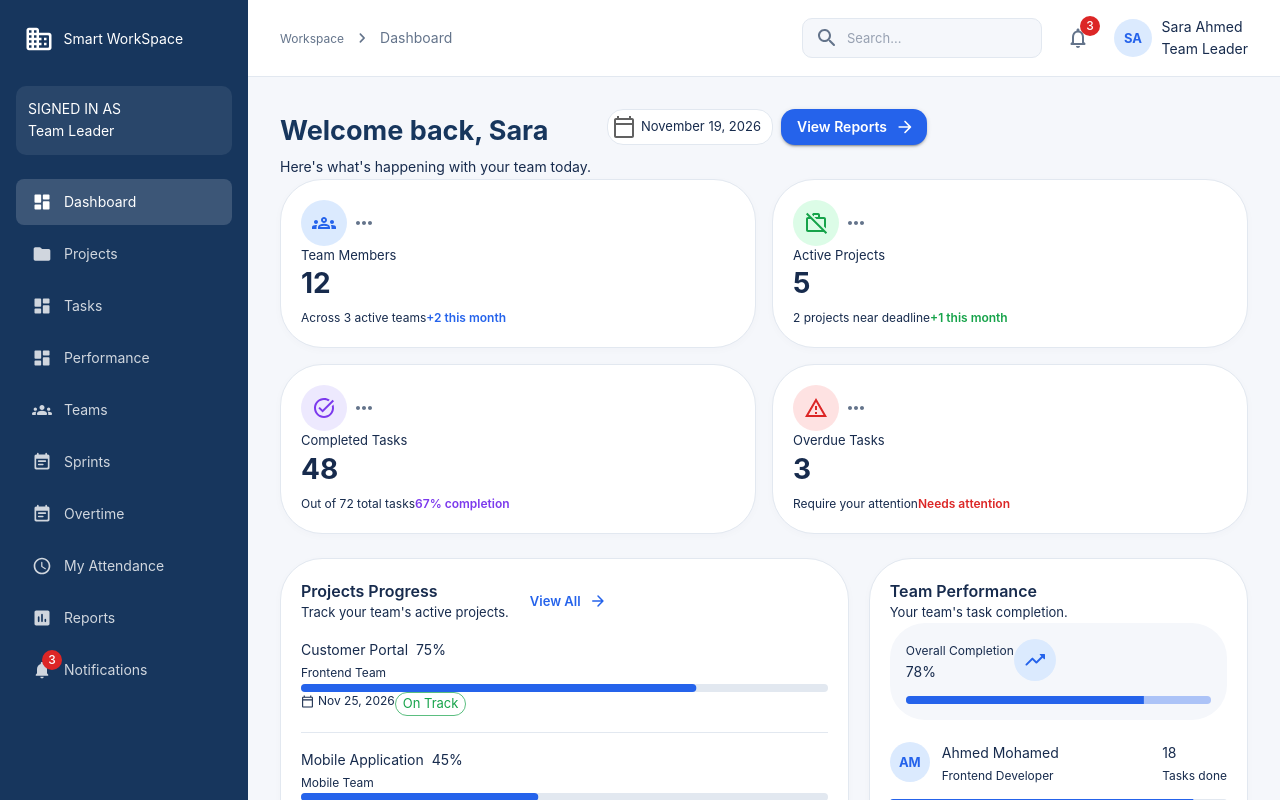
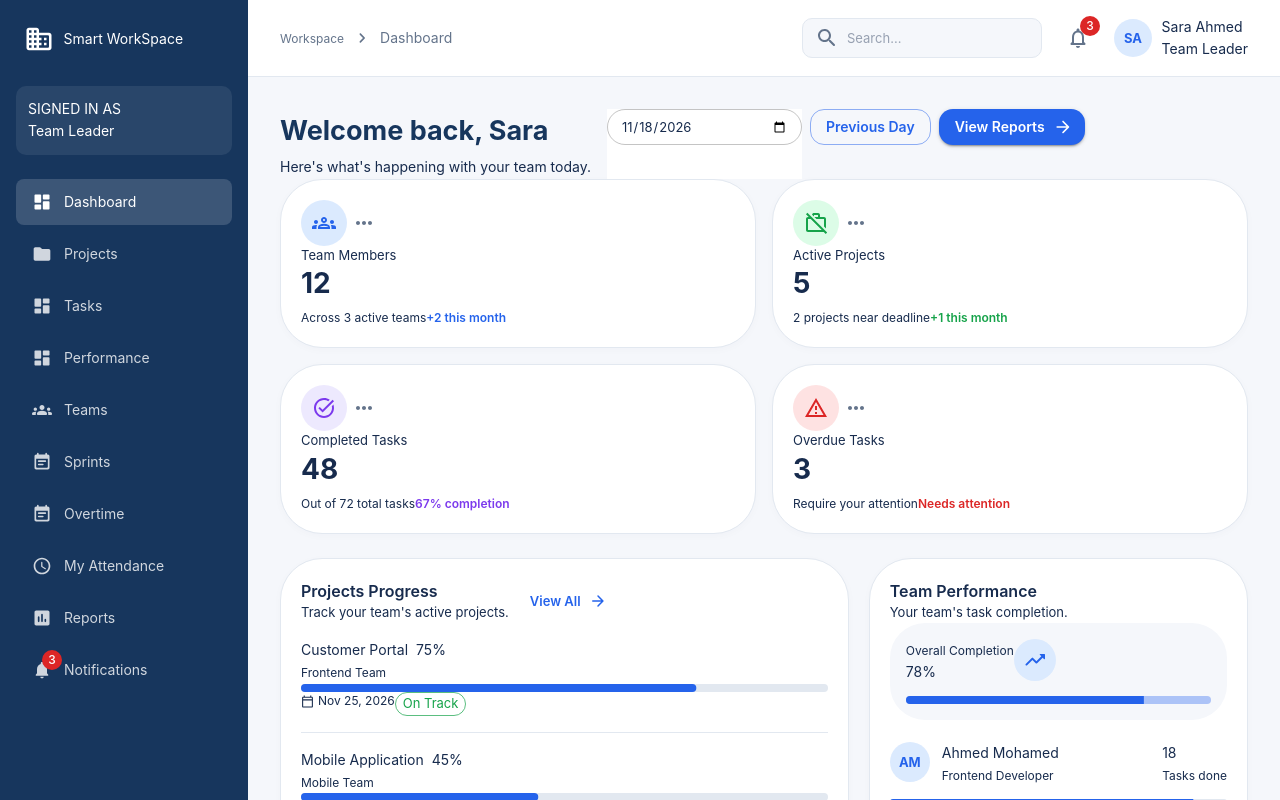
Before and after one commit to ts199075-dotcom/Smart-Work-Pluse-System, a React app: page /dashboard in a window 1280 px wide. Shown: the top 800 px of the page. Built offline with nearby package versions, Linux system fonts and the light colour scheme; the HTML template or start-up script is replaced by a standard one.

Commit message:
Update team leader dashboard date picker

```diff
--- a/src/features/team-leader/dashboard/TeamLeaderDashboard.jsx
+++ b/src/features/team-leader/dashboard/TeamLeaderDashboard.jsx
@@ -1,7 +1,7 @@
+
 /* eslint-disable no-unused-vars */
 
 import { useState } from "react";
-
 import {
   Box,
   Paper,
@@ -19,11 +19,11 @@ import {
   TableContainer,
   TableHead,
   TableRow,
+  TextField,
 } from "@mui/material";
 
 import {
   GroupsOutlined,
-  WorkOutlined,
   TaskAltOutlined,
   WarningAmberOutlined,
   TrendingUpRounded,
@@ -34,6 +34,8 @@ import {
   CalendarTodayOutlined,
   WorkOffOutlined,
 } from "@mui/icons-material";
+
+import { useNavigate } from "react-router-dom";
 
 // Dashboard Statistics
 const overviewData = [
@@ -232,6 +234,28 @@ const cardStyle = {
   borderColor: "divider",
   borderRadius: 3,
   boxShadow: "0 2px 8px rgba(23, 54, 93, 0.025)",
+};
+
+// Date Helpers
+const getCurrentDate = () => {
+  const date = new Date();
+  date.setHours(0, 0, 0, 0);
+  return date;
+};
+
+const formatDate = (date) =>
+  date.toLocaleDateString("en-US", {
+    month: "long",
+    day: "numeric",
+    year: "numeric",
+  });
+
+const formatInputDate = (date) => {
+  const year = date.getFullYear();
+  const month = String(date.getMonth() + 1).padStart(2, "0");
+  const day = String(date.getDate()).padStart(2, "0");
+
+  return `${year}-${month}-${day}`;
 };
 
 // Section Header
@@ -527,9 +551,7 @@ function TasksTable() {
               </TableCell>
 
               <TableCell>
-                <Typography fontSize={13}>
-                  {task.assignee}
-                </Typography>
+                <Typography fontSize={13}>{task.assignee}</Typography>
               </TableCell>
 
               <TableCell>
@@ -566,11 +588,7 @@ function TasksTable() {
 function ApprovalItem({ approval, onApprove, onReject }) {
   return (
     <Box sx={{ py: 2 }}>
-      <Stack
-        direction="row"
-        alignItems="flex-start"
-        spacing={1.5}
-      >
+      <Stack direction="row" alignItems="flex-start" spacing={1.5}>
         <Avatar
           sx={{
             width: 38,
@@ -707,6 +725,41 @@ function ActivityItem({ activity, isLast }) {
 // Main Dashboard
 function TeamLeaderDashboard() {
   const [approvals, setApprovals] = useState(initialApprovals);
+  const navigate = useNavigate();
+
+  const today = getCurrentDate();
+
+  const [selectedDate, setSelectedDate] = useState(() => getCurrentDate());
+
+  const isCurrentDay =
+    selectedDate.toDateString() === today.toDateString();
+
+  const goToPreviousDay = () => {
+    setSelectedDate((current) => {
+      const previousDay = new Date(current);
+      previousDay.setDate(previousDay.getDate() - 1);
+      return previousDay;
+    });
+  };
+
+  const goToCurrentDay = () => {
+    setSelectedDate(getCurrentDate());
+  };
+
+  const handleDateChange = (event) => {
+    const value = event.target.value;
+
+    if (!value) return;
+
+    const [year, month, day] = value.split("-").map(Number);
+    const newDate = new Date(year, month - 1, day);
+
+    newDate.setHours(0, 0, 0, 0);
+
+    if (newDate <= today) {
+      setSelectedDate(newDate);
+    }
+  };
 
   const handleApprove = (id) => {
     setApprovals((current) =>
@@ -722,7 +775,6 @@ function TeamLeaderDashboard() {
 
   return (
     <Box sx={{ width: "100%" }}>
-
       {/* Welcome Header */}
       <Stack
         direction={{ xs: "column", sm: "row" }}
@@ -748,21 +800,71 @@ function TeamLeaderDashboard() {
           </Typography>
         </Box>
 
-        <Stack direction="row" spacing={1} alignItems="center">
-          <Chip
-            icon={<CalendarTodayOutlined />}
-            label="November 19, 2026"
-            variant="outlined"
+        <Stack
+          direction="row"
+          spacing={1}
+          alignItems="center"
+          flexWrap="wrap"
+          useFlexGap
+        >
+          <TextField
+            type="date"
+            size="small"
+            value={formatInputDate(selectedDate)}
+            onChange={handleDateChange}
+            slotProps={{
+              htmlInput: {
+                max: formatInputDate(today),
+              },
+            }}
             sx={{
+              width: 195,
               bgcolor: "#FFFFFF",
-              borderColor: "divider",
-              height: 36,
+              "& .MuiOutlinedInput-root": {
+                height: 36,
+                borderRadius: 2,
+                fontSize: 13,
+              },
+              "& .MuiInputBase-input": {
+                py: 0.5,
+              },
             }}
           />
 
           <Button
+            variant="outlined"
+            onClick={goToPreviousDay}
+            disabled={
+              selectedDate.getTime() <=
+              new Date(1900, 0, 1).getTime()
+            }
+            sx={{
+              height: 36,
+              textTransform: "none",
+              whiteSpace: "nowrap",
+            }}
+          >
+            Previous Day
+          </Button>
+
+          {!isCurrentDay && (
+            <Button
+              size="small"
+              onClick={goToCurrentDay}
+              sx={{
+                height: 36,
+                textTransform: "none",
+                whiteSpace: "nowrap",
+              }}
+            >
+              Current Day
+            </Button>
+          )}
+
+          <Button
             variant="contained"
             endIcon={<ArrowForwardRounded />}
+            onClick={() => navigate("/reports")}
             sx={{
               height: 36,
               px: 2,
@@ -813,6 +915,7 @@ function TeamLeaderDashboard() {
               <Button
                 size="small"
                 endIcon={<ArrowForwardRounded />}
+                onClick={() => navigate("/projects")}
                 sx={{ whiteSpace: "nowrap" }}
               >
                 View All
@@ -823,7 +926,6 @@ function TeamLeaderDashboard() {
           {projects.map((project, index) => (
             <Box key={project.name}>
               <ProjectCard project={project} />
-
               {index !== projects.length - 1 && <Divider />}
             </Box>
           ))}
@@ -854,7 +956,11 @@ function TeamLeaderDashboard() {
                   Overall Completion
                 </Typography>
 
-                <Typography fontSize={27} fontWeight={700} color="primary.main">
+                <Typography
+                  fontSize={27}
+                  fontWeight={700}
+                  color="primary.main"
+                >
                   78%
                 </Typography>
               </Box>
@@ -885,7 +991,6 @@ function TeamLeaderDashboard() {
           {teamPerformance.map((member, index) => (
             <Box key={member.name}>
               <TeamMemberItem member={member} index={index} />
-
               {index !== teamPerformance.length - 1 && <Divider />}
             </Box>
           ))}
@@ -893,10 +998,7 @@ function TeamLeaderDashboard() {
       </Box>
 
       {/* Tasks Overview */}
-      <Paper
-        elevation={0}
-        sx={{ ...cardStyle, mb: 3 }}
-      >
+      <Paper elevation={0} sx={{ ...cardStyle, mb: 3 }}>
         <SectionHeader
           title="Tasks Overview"
           subtitle="Monitor your team's latest tasks and deadlines."
@@ -904,6 +1006,7 @@ function TeamLeaderDashboard() {
             <Button
               size="small"
               endIcon={<ArrowForwardRounded />}
+              onClick={() => navigate("/tasks")}
               sx={{ whiteSpace: "nowrap" }}
             >
               View All
```
